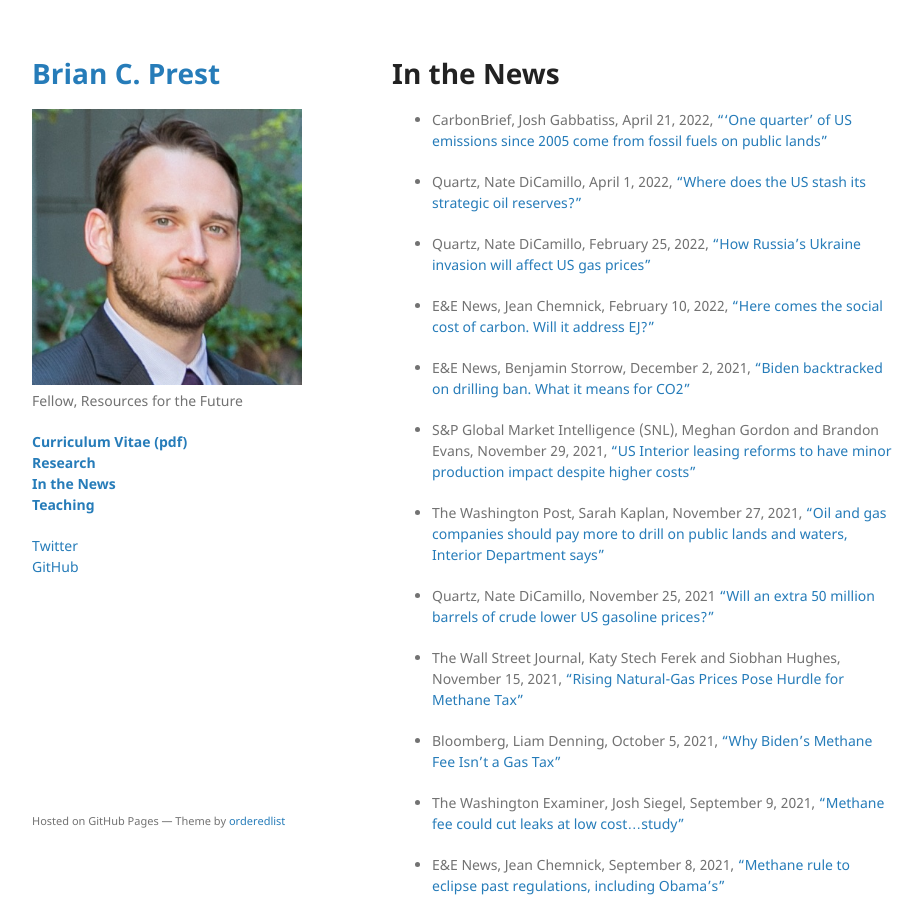
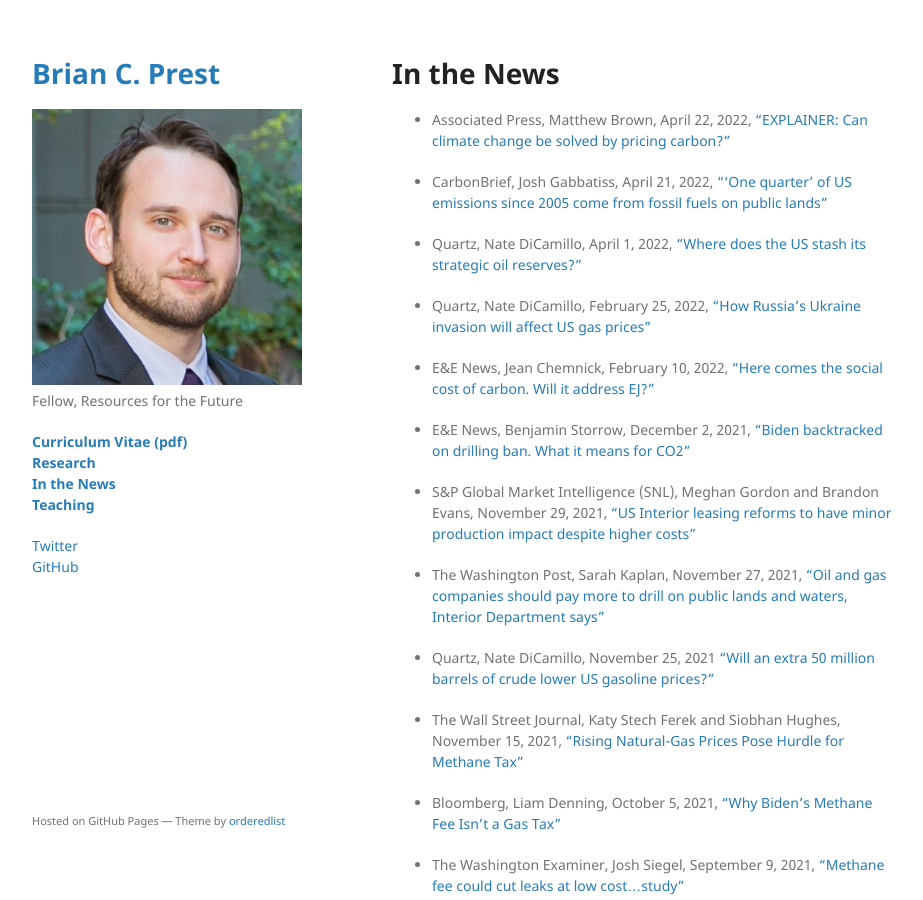
Before and after one commit to bprest/bprest.github.io, a Jekyll site: the page built from in-the-news.md, in a window 1280 px wide and 900 px high. Shown: the whole window, without its empty margins (178-1101 px from the left). Built offline with Jekyll 4.4.1, drawn with Linux system fonts in a browser that asks for light colours; our own code applies the rules of GitHub Pages for plain Markdown files.

Commit message:
news update

```diff
--- a/in-the-news.md
+++ b/in-the-news.md
@@ -3,6 +3,8 @@ layout: default
 ---
 
 # In the News
+
+* Associated Press, Matthew Brown, April 22, 2022,  ["EXPLAINER: Can climate change be solved by pricing carbon?"](https://apnews.com/article/climate-biden-business-billings-environment-0835d2e4f113ad1c2c26747c69d9e6bf)
 
 * CarbonBrief, Josh Gabbatiss, April 21, 2022,  ["'One quarter' of US emissions since 2005 come from fossil fuels on public lands"](https://www.carbonbrief.org/one-quarter-of-us-emissions-since-2005-come-from-fossil-fuels-on-public-lands)
 
```
